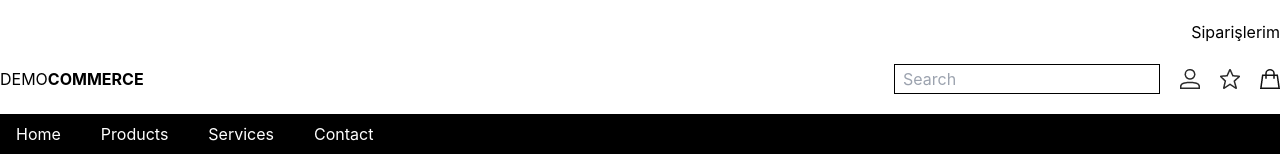
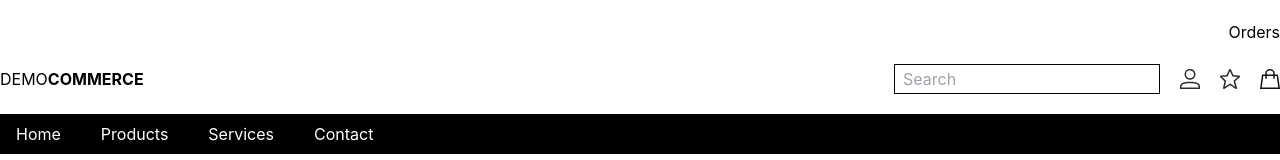
Before and after one commit to gokhancelebi/reactjs-ecommerce-frontend, a React (Create React App) app: page / in a window 1280 px wide. Shown: the top 160 px of the page. Built offline with nearby package versions, Linux system fonts and the light colour scheme.

Commit message:
translate-fix

```diff
--- a/src/components/UI/Header/index.js
+++ b/src/components/UI/Header/index.js
@@ -37,7 +37,7 @@ const Header = (props) => {
                 <div></div>
                 <div className="flex">
                     <Link to={myAccountLink}>
-                        Siparişlerim
+                        Orders
                     </Link>
                 </div>
             </div>
```
